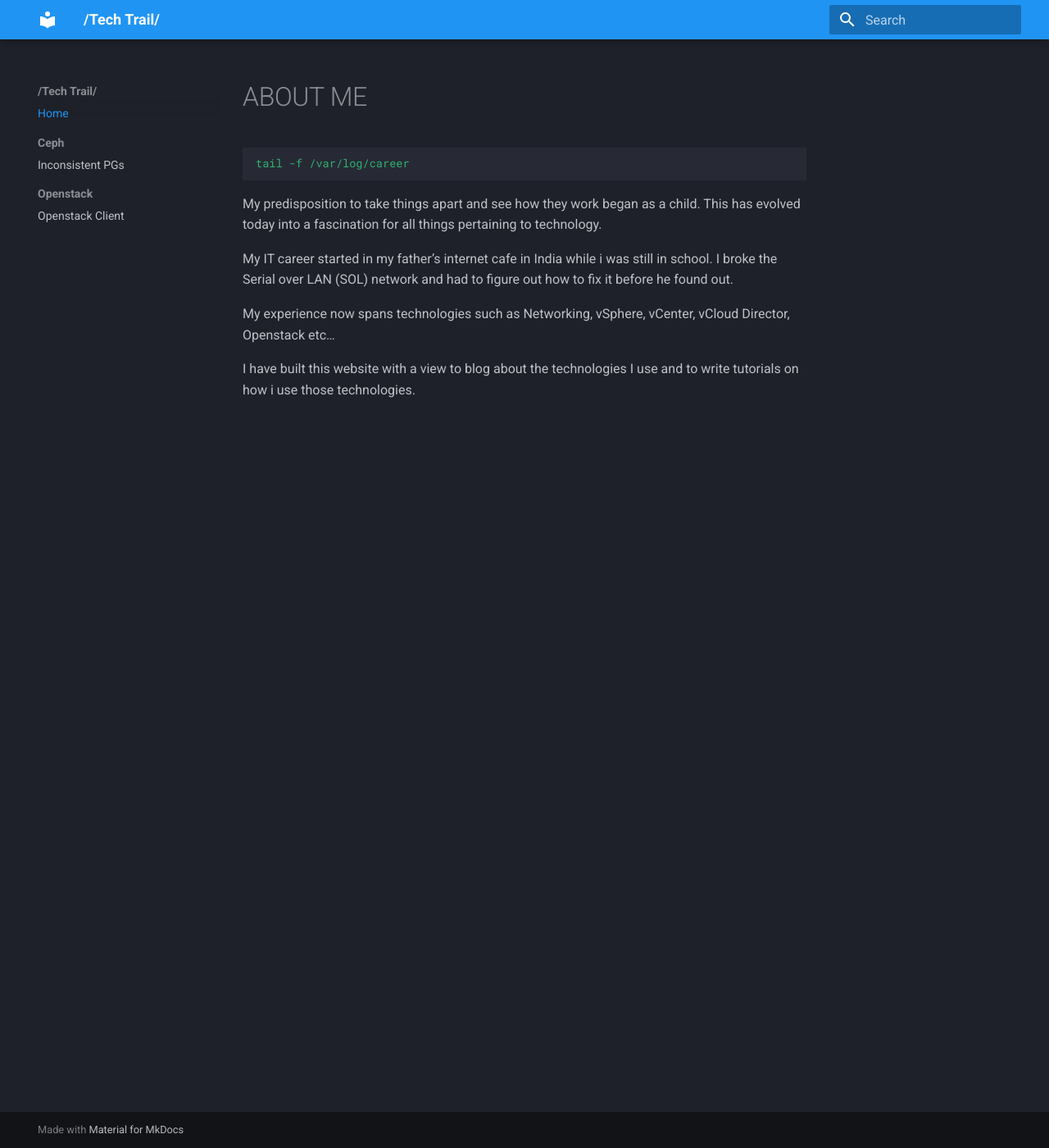
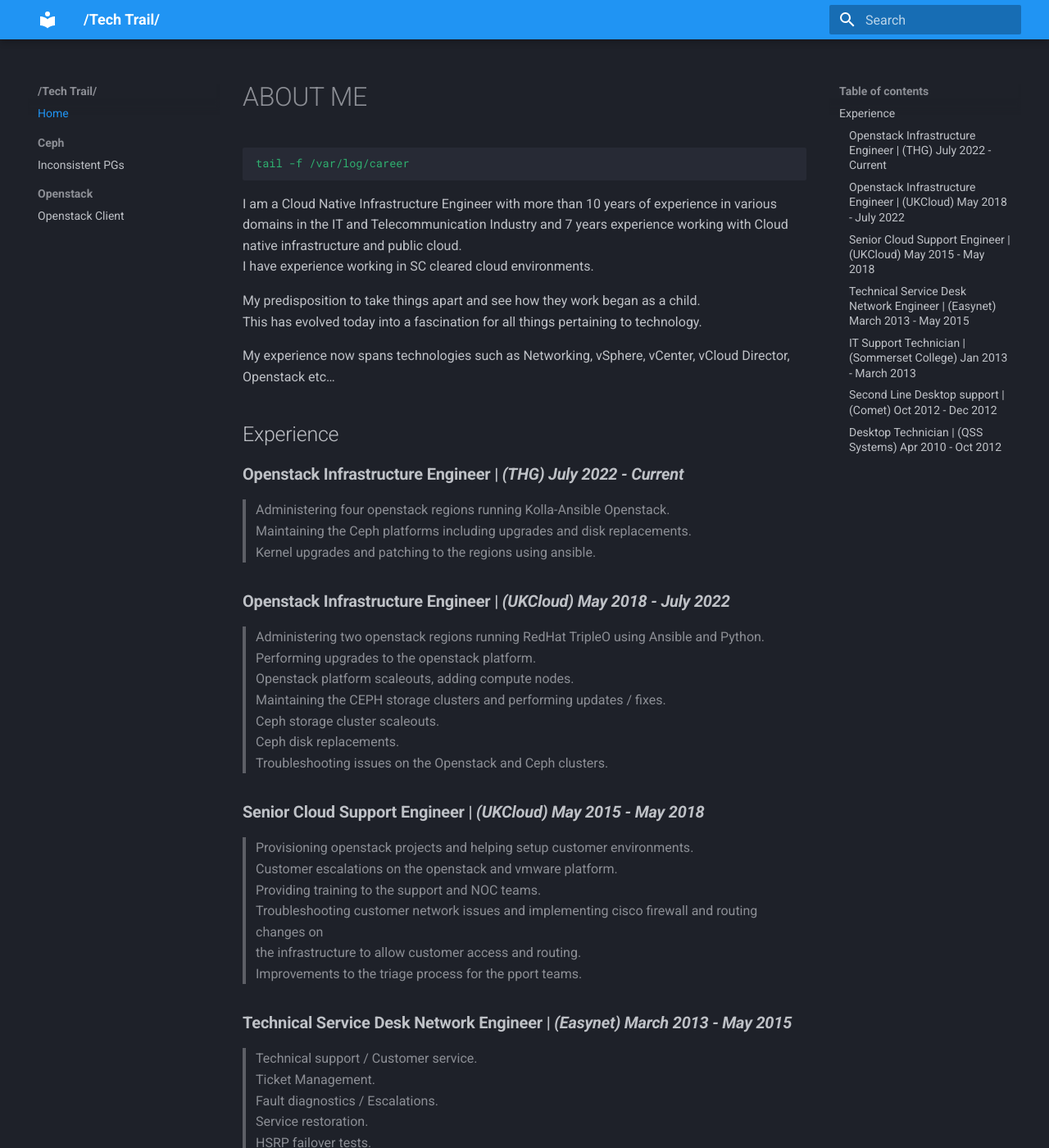
Before and after one commit to brycenicholls/techtrail, an MkDocs documentation site: the page built from docs/index.md, in a window 1280 px wide and 1400 px high. Shown: the whole window at 82% size. Built offline with MkDocs 1.6.1 and Material for MkDocs 9.7.7, drawn with Linux system fonts in a browser that asks for light colours; some of the changed text lies outside the part shown.

Commit message:
added CV

````diff
--- a/docs/index.md
+++ b/docs/index.md
@@ -4,11 +4,63 @@
 tail -f /var/log/career
 ```
 
-My predisposition to take things apart and see how they work began as a child. This has evolved today into a fascination for all things pertaining to technology.
+I am a Cloud Native Infrastructure Engineer with more than 10 years of experience in various
+domains in the IT and Telecommunication Industry and 7 years experience working with Cloud native
+infrastructure and public cloud.
+I have experience working in SC cleared cloud environments.
 
-My IT career started in my father’s internet cafe in India while i was still in school.
-I broke the Serial over LAN (SOL) network and had to figure out how to fix it before he found out.
+My predisposition to take things apart and see how they work began as a child.
+This has evolved today into a fascination for all things pertaining to technology.
 
 My experience now spans technologies such as Networking, vSphere, vCenter, vCloud Director, Openstack etc…
 
-I have built this website with a view to blog about the technologies I use and to write tutorials on how i use those technologies.
+## Experience
+
+### **Openstack Infrastructure Engineer |** ***(THG) July 2022 - Current***
+
+> Administering four openstack regions running Kolla-Ansible Openstack.
+> Maintaining the Ceph platforms including upgrades and disk replacements.
+> Kernel upgrades and patching to the regions using ansible.
+
+### **Openstack Infrastructure Engineer |** ***(UKCloud) May 2018 - July 2022***
+
+> Administering two openstack regions running RedHat TripleO using Ansible and Python.
+> Performing upgrades to the openstack platform.
+> Openstack platform scaleouts, adding compute nodes.
+> Maintaining the CEPH storage clusters and performing updates / fixes.
+> Ceph storage cluster scaleouts.
+> Ceph disk replacements.
+> Troubleshooting issues on the Openstack and Ceph clusters.
+
+### **Senior Cloud Support Engineer |** ***(UKCloud) May 2015 - May 2018***
+
+> Provisioning openstack projects and helping setup customer environments.
+> Customer escalations on the openstack and vmware platform.
+> Providing training to the support and NOC teams.
+> Troubleshooting customer network issues and implementing cisco firewall and routing changes on
+> the infrastructure to allow customer access and routing.
+> Improvements to the triage process for the pport teams.
+
+### **Technical Service Desk Network Engineer |** ***(Easynet) March 2013 - May 2015***
+
+> Technical support / Customer service.
+> Ticket Management.
+> Fault diagnostics / Escalations.
+> Service restoration.
+> HSRP failover tests.
+> Router configuration changes.
+> Proactive network monitoring.
+
+### **IT Support Technician |** ***(Sommerset College) Jan 2013 - March 2013***
+
+> Supported the college IT team by keeping the infrastructure up and running.
+
+### **Second Line Desktop support |** ***(Comet) Oct 2012 - Dec 2012***
+
+> Provided telephone and remote support to end users who bought computers and tablets at comet.
+
+### **Desktop Technician |** ***(QSS Systems) Apr 2010 - Oct 2012***
+
+> Telephone and on-site IT support for local buisnesses and schools.
+> Troubleshooting Windows and Mac computers.
+> Setting up and maintaining small office networks.
````
Also changed, not shown: 1 other file.
